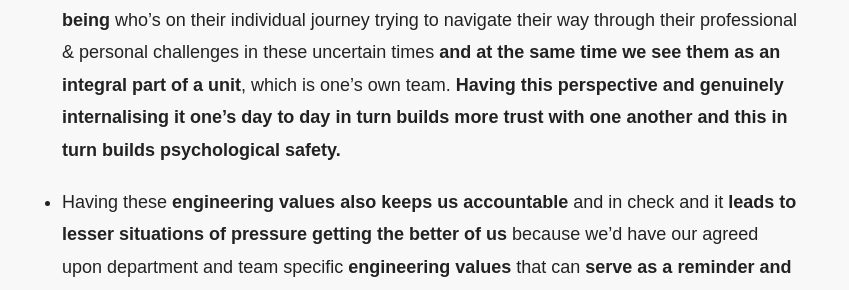
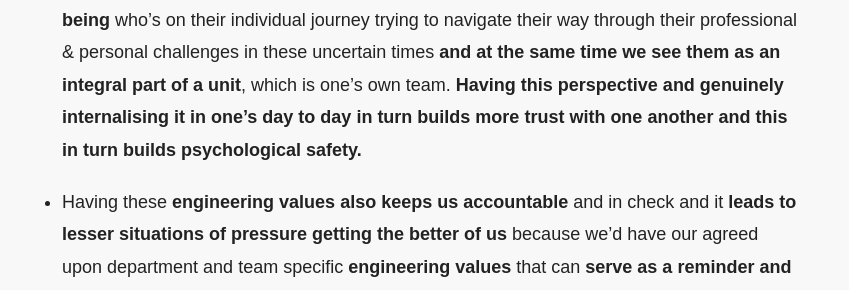
Before and after one commit to boddhisattva/website, a Jekyll site: the page built from _posts/2023-04-18-how-engineering-values-could-help-build-trust-and-navigate-pressure-better-in-software-teams-especially-amidst-todays-challenging-and-uncertain-times.md, in a window 1280 px wide and 900 px high, scrolled down 2374 px. Shown: the part 185-475 px from the top of the window, without its empty margins (208-1057 px from the left). Built offline with Jekyll 4.4.1, drawn with Linux system fonts in a browser that asks for light colours; comment, search, counter and statistics services are not loaded.

```diff
--- a/_posts/2023-04-18-how-engineering-values-could-help-build-trust-and-navigate-pressure-better-in-software-teams-especially-amidst-todays-challenging-and-uncertain-times.md
+++ b/_posts/2023-04-18-how-engineering-values-could-help-build-trust-and-navigate-pressure-better-in-software-teams-especially-amidst-todays-challenging-and-uncertain-times.md
@@ -58,7 +58,7 @@ Many **#US** software **companies**(like **[Asana](https://theworkback.com/asana
 
 - This builds pressure on each of us to perform & in such situations especially, given that **every individuals capacity to handle pressure within a team can be different**, if **we just remember some of these engineering values** like ‘assume best intentions’ or basically giving other members a benefit of a doubt when you may observe behavior that you wouldn’t normally expect, **it could go a long way in keeping a work relationship intact** & it in turn **helps us as a software team look out for each other more naturally**.
 
-- There is a saying, **involvement leads to committment**. **Having these values agreed upon, written & practiced among team members builds more empathy and a better sense of belonging** as well among each other, because **we see each other as a human being** who’s on their individual journey trying to navigate their way through their professional & personal challenges in these uncertain times **and at the same time we see them as an integral part of a unit**, which is one's own team. **Having this perspective and genuinely internalising it one's day to day in turn builds more trust with one another and this in turn builds psychological safety.**
+- There is a saying, **involvement leads to committment**. **Having these values agreed upon, written & practiced among team members builds more empathy and a better sense of belonging** as well among each other, because **we see each other as a human being** who’s on their individual journey trying to navigate their way through their professional & personal challenges in these uncertain times **and at the same time we see them as an integral part of a unit**, which is one's own team. **Having this perspective and genuinely internalising it in one's day to day in turn builds more trust with one another and this in turn builds psychological safety.**
 
 - Having these **engineering values also keeps us accountable** and in check and it **leads to lesser situations of pressure getting the better of us** because we'd have our agreed upon department and team specific **engineering values** that can **serve as a reminder and guiding light** on how we could **balance relationships** and **strike the right kind of conversations** especially when the stakes are high, just like in the current challenging times.
 
```
Also changed, not shown: about/index.md (+1 -1 lines).
